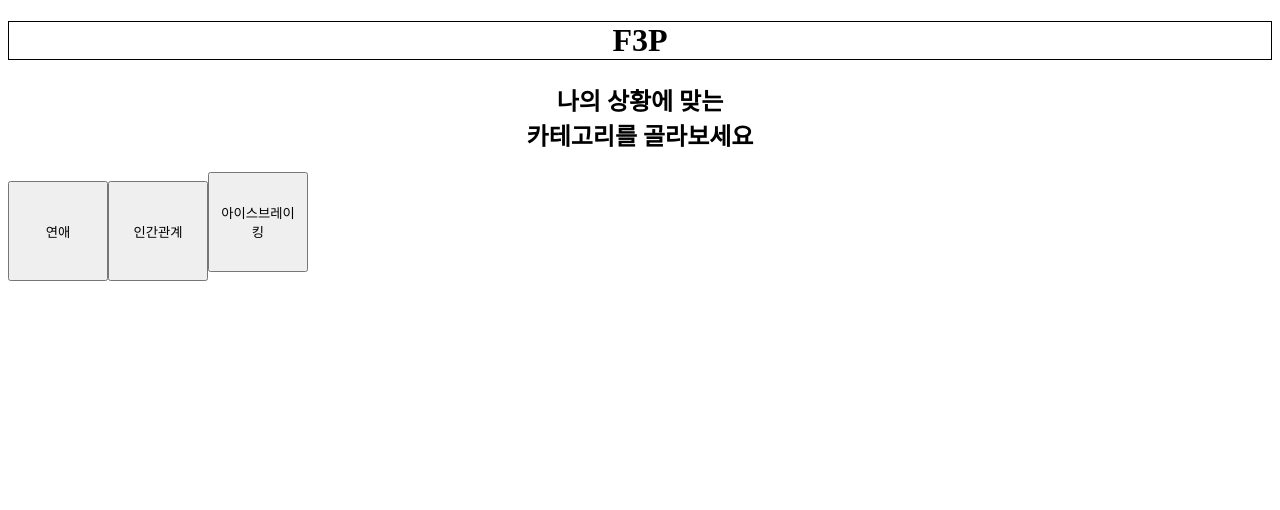
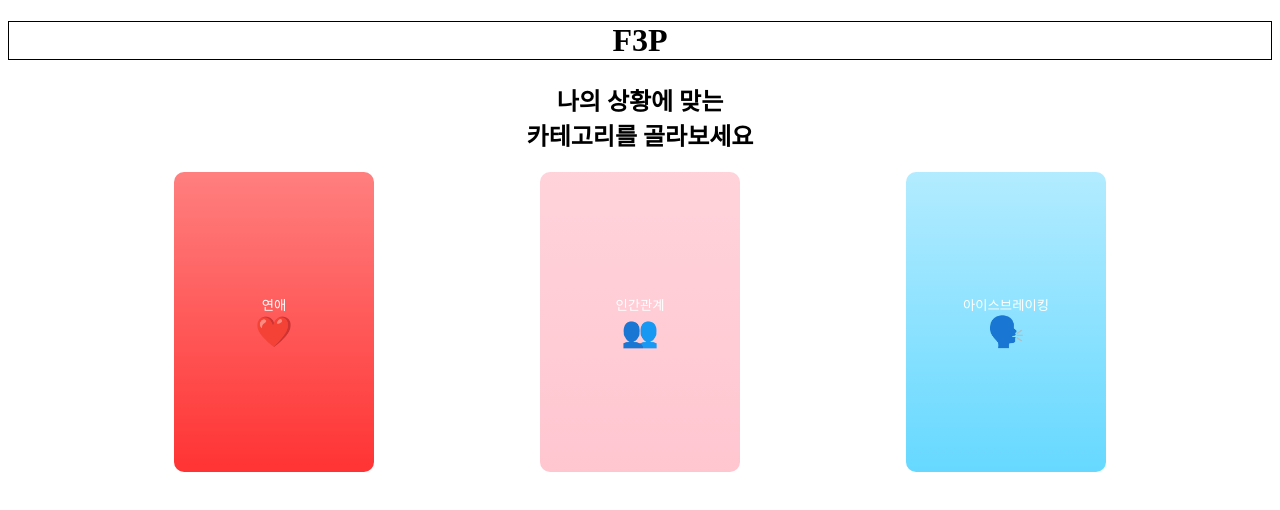
Before and after one commit to Hayoung04/f3p, a React (Create React App) app: page /basic in a window 1280 px wide. Shown: the top 510 px of the page. Built offline with nearby package versions, Linux system fonts and the light colour scheme.

Commit message:
style : 대화주제페이지 style 추가

```diff
--- a/src/routes/conver_function1/BaConTopic.js
+++ b/src/routes/conver_function1/BaConTopic.js
@@ -24,9 +24,21 @@ function BaConTopic() {
         카테고리를 골라보세요
       </h2>
       <div id="category">
-        <button onClick={toRomantic}>연애</button>
-        <button onClick={toRelationship}>인간관계</button>
-        <button onClick={toIcebreaking}>아이스브레이킹</button>
+        <button onClick={toRomantic} className="romantic">
+          연애
+          <br />
+          <span>❤️</span>
+        </button>
+        <button onClick={toRelationship} className="relationship">
+          인간관계
+          <br />
+          <span>👥</span>
+        </button>
+        <button onClick={toIcebreaking} className="icebreaking">
+          아이스브레이킹
+          <br />
+          <span>🗣️</span>
+        </button>
       </div>
     </div>
   );
--- a/src/routes/conver_function1/style.css
+++ b/src/routes/conver_function1/style.css
@@ -7,7 +7,45 @@
   text-align: center;
 }
 
+#category {
+  display: flex;
+  justify-content: space-evenly;
+}
+
 #category button {
-  width: 100px;
-  height: 100px;
+  width: 200px;
+  height: 300px;
+  border-radius: 10px;
+  border: none;
 }
+
+#category .romantic {
+  background: linear-gradient(rgb(255, 0, 0, 0.5), rgb(255, 0, 0, 0.8));
+  color: white;
+}
+
+#category :hover {
+  background-color: black;
+}
+
+#category .relationship {
+  background: linear-gradient(rgb(255, 192, 203, 0.7), rgb(255, 192, 203, 0.9));
+  color: white;
+}
+
+#category :hover {
+  background-color: black;
+}
+
+#category .icebreaking {
+  background: linear-gradient(rgb(0, 191, 255, 0.3), rgb(0, 191, 255, 0.6));
+  color: white;
+}
+
+#category :hover {
+  background-color: black;
+}
+
+#category button span {
+  font-size: 30px;
+}
```
